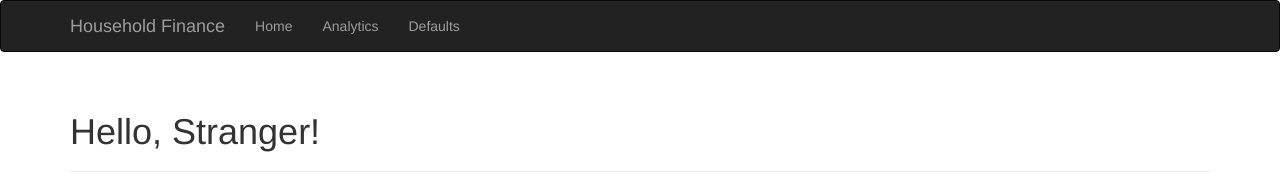
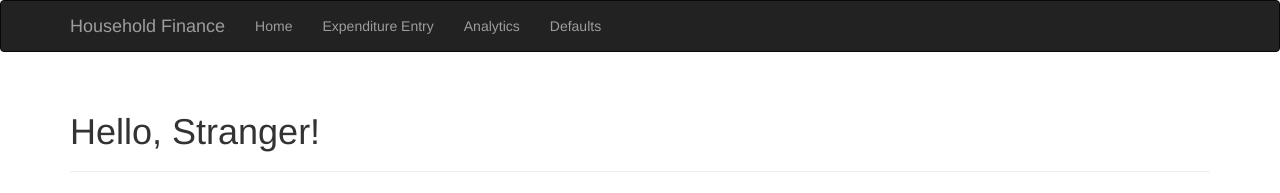
Before and after one commit to twwebb3/household-finance, a Flask app: page /expenditure_entry in a window 1280 px wide. Shown: the top 193 px of the page. Run offline with Flask 2, Linux system fonts and the light colour scheme; some libraries are stand-ins or nearby versions.

Commit message:
Added tab for expenditure entry.

```diff
--- a/templates/base.html
+++ b/templates/base.html
@@ -23,6 +23,7 @@
         <div class="navbar-collapse collapse">
             <ul class="nav navbar-nav">
                 <li><a href="/">Home</a></li>
+                <li><a href="/expenditure_entry">Expenditure Entry</a></li>
                 <li><a href="/analytics">Analytics</a></li>
                 <li><a href="/defaults">Defaults</a></li>
             </ul>
```
